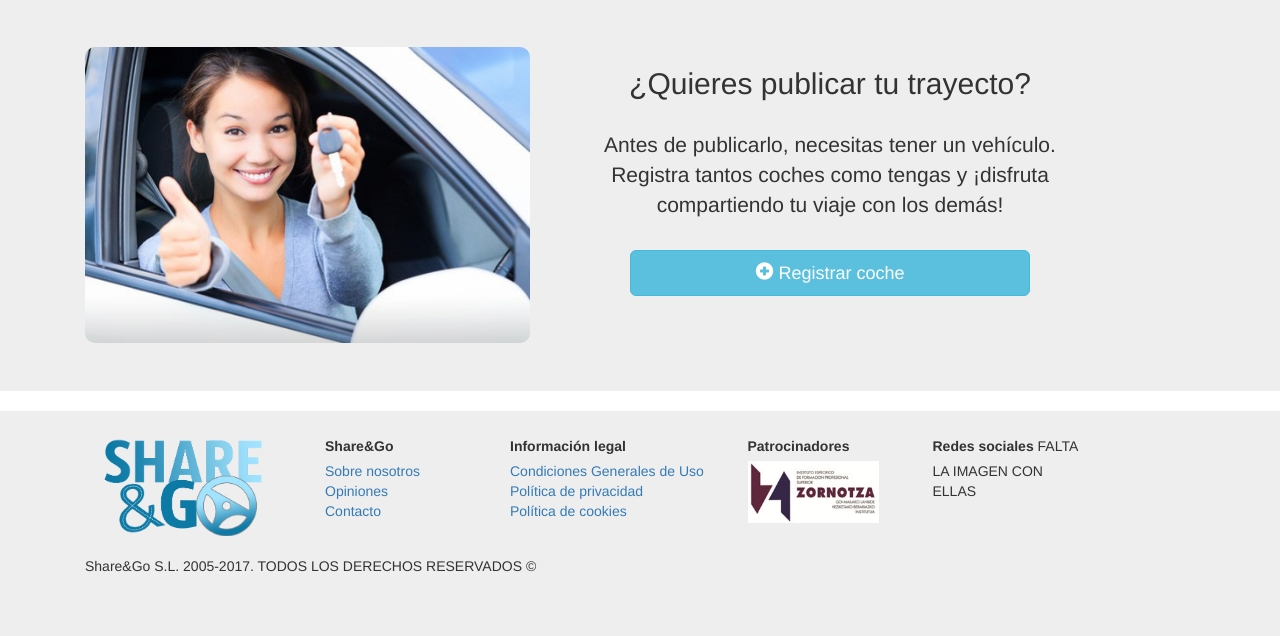
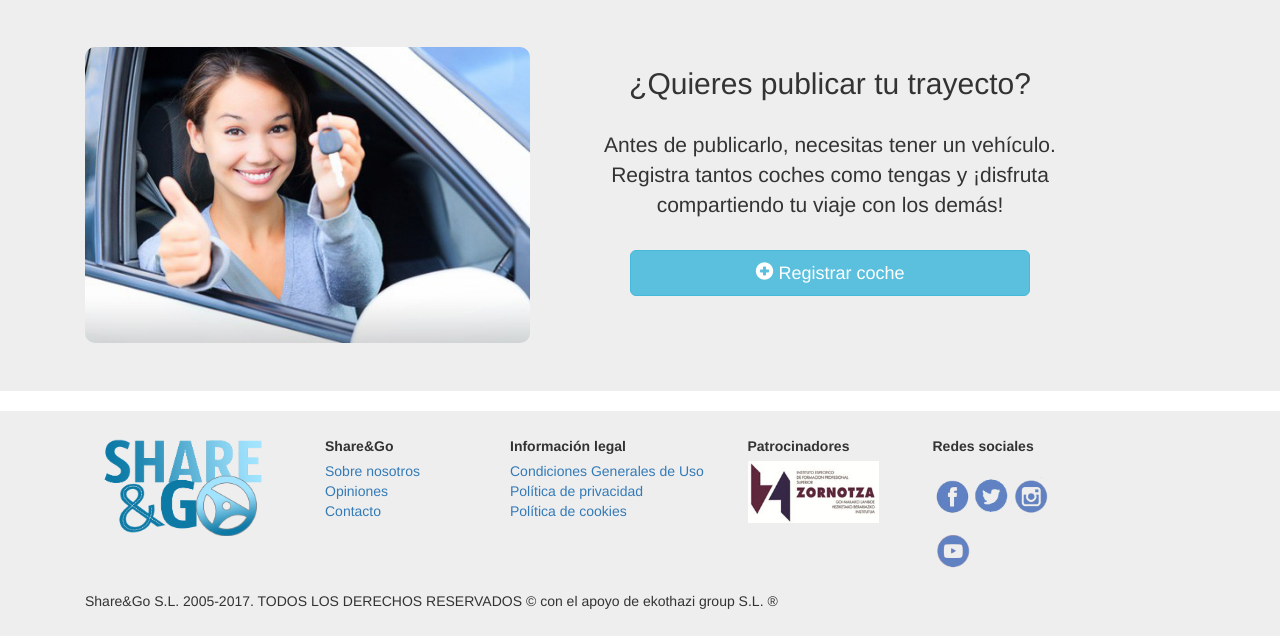
Before and after one commit to leei8/ShareAndGo, a PHP site: page /vista/menu_principal/menu_principal.php in a window 1280 px wide. Shown: the part 544-1180 px from the top of the page. Before the commit the page ends 1116 px from the top, so only its background shows below. Run offline with PHP 8.4, Linux system fonts and the light colour scheme; data that the repository does not hold is empty; some libraries are stand-ins or nearby versions.

```diff
--- a/vista/css/footer.css
+++ b/vista/css/footer.css
@@ -2,3 +2,24 @@ footer {
     background-color: #eee;
     padding: 25px;
 }
+.icono{
+    height: 40px;
+}
+.btn_red_social{
+    margin-top: 15px;
+    float: left;
+}
+
+@keyframes redBox {
+ 0% {
+ transform: rotate(720deg);
+ }
+ 100% {
+ }
+}
+#icono:hover {
+ position: static;
+ -webkit-animation-name: redBox ;
+ -webkit-animation-duration: 5s;
+ -webkit-animation-fill-mode: forwards;
+}
--- a/vista/multipagina/footer.php
+++ b/vista/multipagina/footer.php
@@ -27,17 +27,28 @@
 
                 </div>
                 <div class="col-sm-2">
-                     <label>Patrocinadores</label>
-                     <img src="../img/fp_zornotza.jpg" alt="" width="85%"/>
+                    <label>Patrocinadores</label>
+                    <img src="../img/fp_zornotza.jpg" alt="" width="85%"/>
                 </div>
                 <div class="col-sm-2">
-                    <label>Redes sociales</label>
-                   FALTA LA IMAGEN CON ELLAS
+                    <label>Redes sociales</label><br>
+                    <a href="https://facebook.com/" class="btn_red_social">
+                        <img class="icono" src="../img/icono_facebook.png" alt="" id="icono"/>
+                    </a>
+                    <a href="https://www.twitter.com/" class="btn_red_social">
+                        <img class="icono" src="../img/icono_twitter.png" alt="" id="icono"/>
+                    </a>
+                    <a href="https://www.instagram.com/" class="btn_red_social">
+                        <img class="icono"src="../img/icono_instagram.png" alt="" id="icono"/>
+                    </a>
+                    <a href="https://www.youtube.com/" class="btn_red_social">
+                        <img class="icono"src="../img/icono_youtube.png" alt="" id="icono"/>
+                    </a>
                 </div>
             </div>
             <br/>
             <div class="derechos">
-                Share&Go S.L. 2005-2017. TODOS LOS DERECHOS RESERVADOS ©
+                Share&Go S.L. 2005-2017. TODOS LOS DERECHOS RESERVADOS © con el apoyo de ekothazi group S.L. ®
             </div>
         </div>
     </div>
```
Also changed, not shown: nbproject/private/private.xml (+4 -5 lines), vista/img/icono_facebook.png (added), vista/img/icono_instagram.png (added), vista/img/icono_twitter.png (added), vista/img/icono_youtube.png (added).
